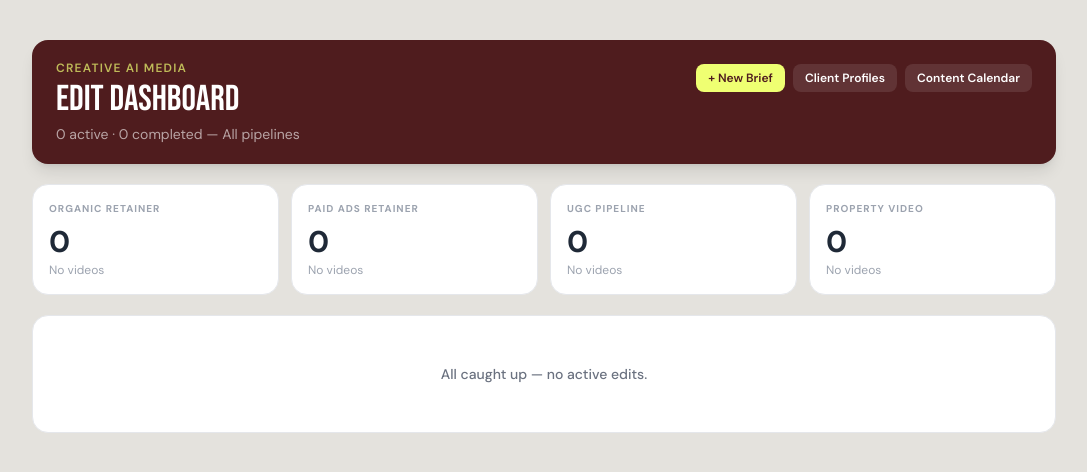
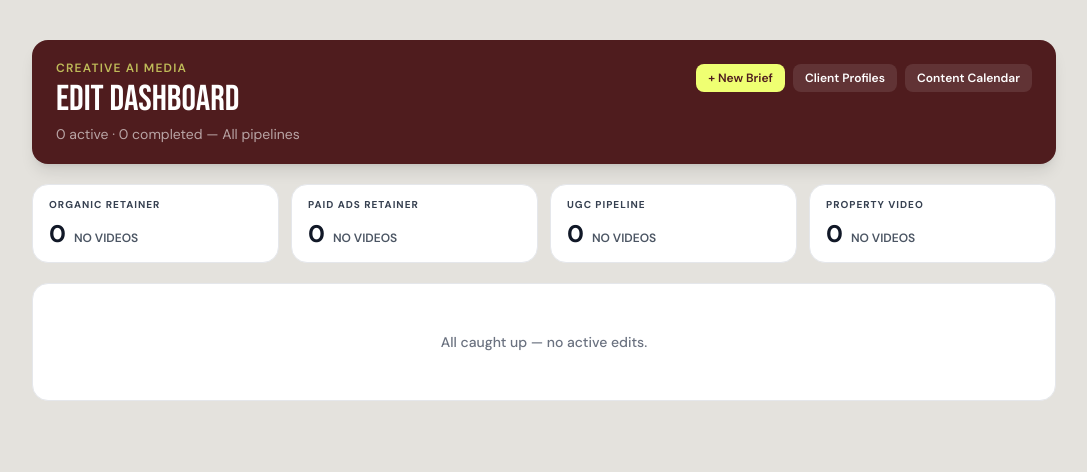
Before and after one commit to Veleski1990/Briefs, a Next.js app: page /dashboard in a window 1280 px wide. Shown: the top 472 px of the page, without its empty margins (96-1183 px from the left). Built offline with nearby package versions, Linux system fonts and the light colour scheme.

Commit message:
tighten pipeline cards: smaller padding, caps labels, darker text

```diff
--- a/app/dashboard/page.tsx
+++ b/app/dashboard/page.tsx
@@ -147,28 +147,30 @@ export default async function DashboardPage({
               <Link
                 key={pipeline}
                 href={isSelected ? '/dashboard' : `/dashboard?pipeline=${encodeURIComponent(pipeline)}`}
-                className={`rounded-2xl border p-4 transition-all ${
+                className={`rounded-2xl border px-4 py-3 transition-all ${
                   isSelected
                     ? 'border-[#4f1c1e] bg-[#4f1c1e] text-white shadow-md'
                     : 'border-gray-200 bg-white hover:border-[#4f1c1e]/40 hover:shadow-sm'
                 }`}
               >
-                <p className={`text-[10px] font-bold uppercase tracking-widest mb-2 ${isSelected ? 'text-[#efff72]/80' : 'text-gray-400'}`}>
+                <p className={`text-[10px] font-bold uppercase tracking-widest mb-1.5 ${isSelected ? 'text-[#efff72]' : 'text-gray-700'}`}>
                   {pipeline}
                 </p>
-                <p className={`text-3xl font-bold ${isSelected ? 'text-white' : 'text-gray-800'}`}>{total}</p>
-                <p className={`text-xs mt-0.5 ${isSelected ? 'text-white/60' : 'text-gray-400'}`}>
-                  {total === 0 ? 'No videos' : `${active} active · ${done} done`}
-                </p>
+                <div className="flex items-baseline gap-2">
+                  <p className={`text-2xl font-bold ${isSelected ? 'text-white' : 'text-gray-900'}`}>{total}</p>
+                  <p className={`text-xs font-semibold ${isSelected ? 'text-white/70' : 'text-gray-600'}`}>
+                    {total === 0 ? 'NO VIDEOS' : `${active} ACTIVE · ${done} DONE`}
+                  </p>
+                </div>
                 {(amendments > 0 || inReview > 0) && (
                   <div className="flex gap-1.5 mt-2 flex-wrap">
                     {amendments > 0 && (
-                      <span className={`rounded-full px-2 py-0.5 text-[10px] font-semibold ${isSelected ? 'bg-orange-400/30 text-orange-200' : 'bg-orange-100 text-orange-700'}`}>
+                      <span className={`rounded-full px-2 py-0.5 text-[10px] font-bold uppercase tracking-wide ${isSelected ? 'bg-orange-400/30 text-orange-200' : 'bg-orange-100 text-orange-800'}`}>
                         {amendments} amend
                       </span>
                     )}
                     {inReview > 0 && (
-                      <span className={`rounded-full px-2 py-0.5 text-[10px] font-semibold ${isSelected ? 'bg-purple-400/30 text-purple-200' : 'bg-purple-100 text-purple-700'}`}>
+                      <span className={`rounded-full px-2 py-0.5 text-[10px] font-bold uppercase tracking-wide ${isSelected ? 'bg-purple-400/30 text-purple-200' : 'bg-purple-100 text-purple-800'}`}>
                         {inReview} review
                       </span>
                     )}
```
